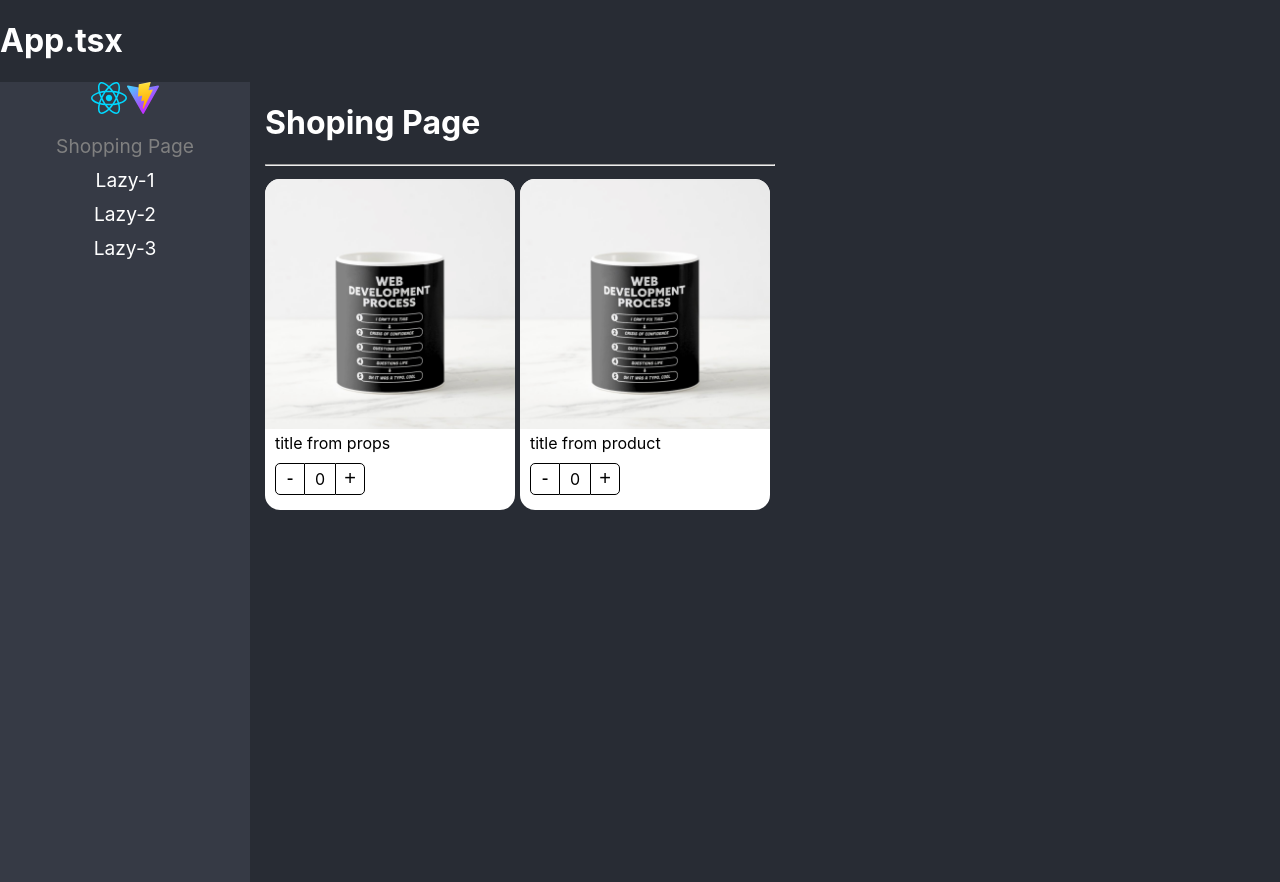
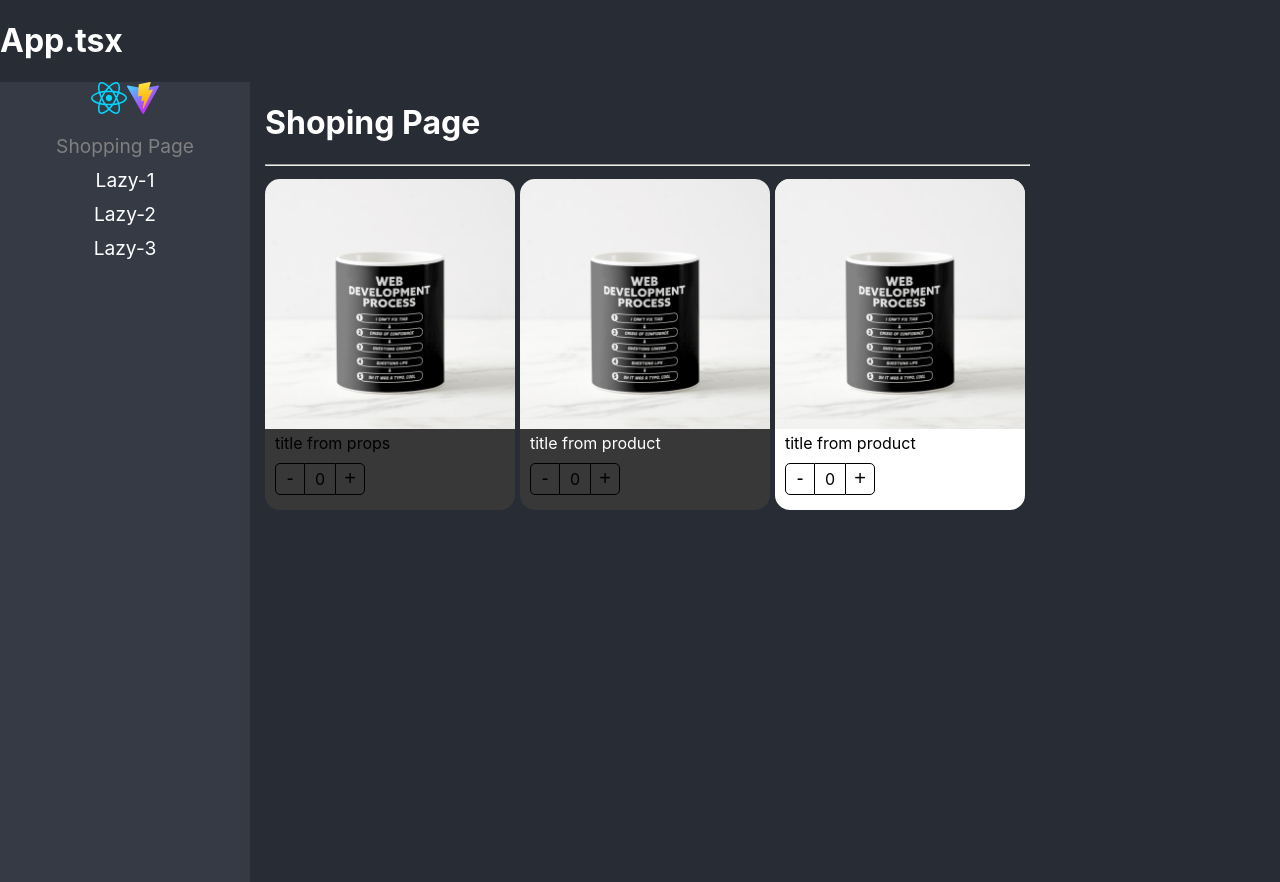
Before and after one commit to jotasenator/ReactTypeScript-ProyectoInicial, a React (Vite) app: page /shopping in a window 1280 px wide. Built offline with nearby package versions, Linux system fonts and the light colour scheme.

Commit message:
Define className in props

```diff
--- a/src/02-component-patters/components/ProductCard.tsx
+++ b/src/02-component-patters/components/ProductCard.tsx
@@ -1,20 +1,23 @@
 import styles from "../styles/styles.module.css";
 import { useProduct } from "../hooks/useProduct";
-import { createContext } from "react";
-import {
-  ProductContextProps,
-  ProductCardProps,
-} from "../interfaces/interfaces";
+import { createContext, ReactElement } from "react";
+import { ProductContextProps, Product } from "../interfaces/interfaces";
 
 export const ProductContext = createContext({} as ProductContextProps);
 const { Provider } = ProductContext;
 
-export const ProductCard = ({ children, product }: ProductCardProps) => {
+export interface Props {
+  product: Product;
+  children?: ReactElement | ReactElement[];
+  className?: string;
+}
+
+export const ProductCard = ({ children, product, className }: Props) => {
   const { counter, increaseBy } = useProduct();
 
   return (
     <Provider value={{ counter, increaseBy, product }}>
-      <div className={styles.productCard}>
+      <div className={`${styles.productCard} ${className}`}>
         {children}
 
         {/* <ProductImage img={product.img}/>
--- a/src/02-component-patters/components/ProductTitle.tsx
+++ b/src/02-component-patters/components/ProductTitle.tsx
@@ -2,11 +2,17 @@
 import { ProductContext } from "./ProductCard";
 import styles from "../styles/styles.module.css";
 
-export const ProductTitle = ({ title }: { title?: string }) => {
+export const ProductTitle = ({
+  title,
+  className,
+}: {
+  title?: string;
+  className?: string;
+}) => {
   const { product } = useContext(ProductContext);
 
   return (
-    <span className={styles.productDescription}>
+    <span className={`${styles.productDescription} ${className}`}>
       {title ? title : product.title}
     </span>
   );
--- a/src/02-component-patters/pages/ShopingPage.tsx
+++ b/src/02-component-patters/pages/ShopingPage.tsx
@@ -5,6 +5,8 @@
   ProductTitle,
   ProductButtons,
 } from "../components";
+
+import "../styles/custom-styles.css";
 
 const product = {
   id: "1",
@@ -24,9 +26,15 @@
           flexWrap: "wrap",
         }}
       >
-        <ProductCard product={product}>
+        <ProductCard product={product} className="bg-dark">
           <ProductImage />
           <ProductTitle title="title from props " />
+          <ProductButtons />
+        </ProductCard>
+
+        <ProductCard product={product} className="bg-dark">
+          <ProductImage />
+          <ProductTitle className="text-white" />
           <ProductButtons />
         </ProductCard>
 
--- /dev/null
+++ b/src/02-component-patters/styles/custom-styles.css
@@ -0,0 +1,7 @@
+.bg-dark{
+    background:rgb(56, 56, 56);
+}
+
+.text-white{
+    color:white;
+}
```
Also changed, not shown: src/02-component-patters/interfaces/interfaces.ts (+3 -4 lines).
